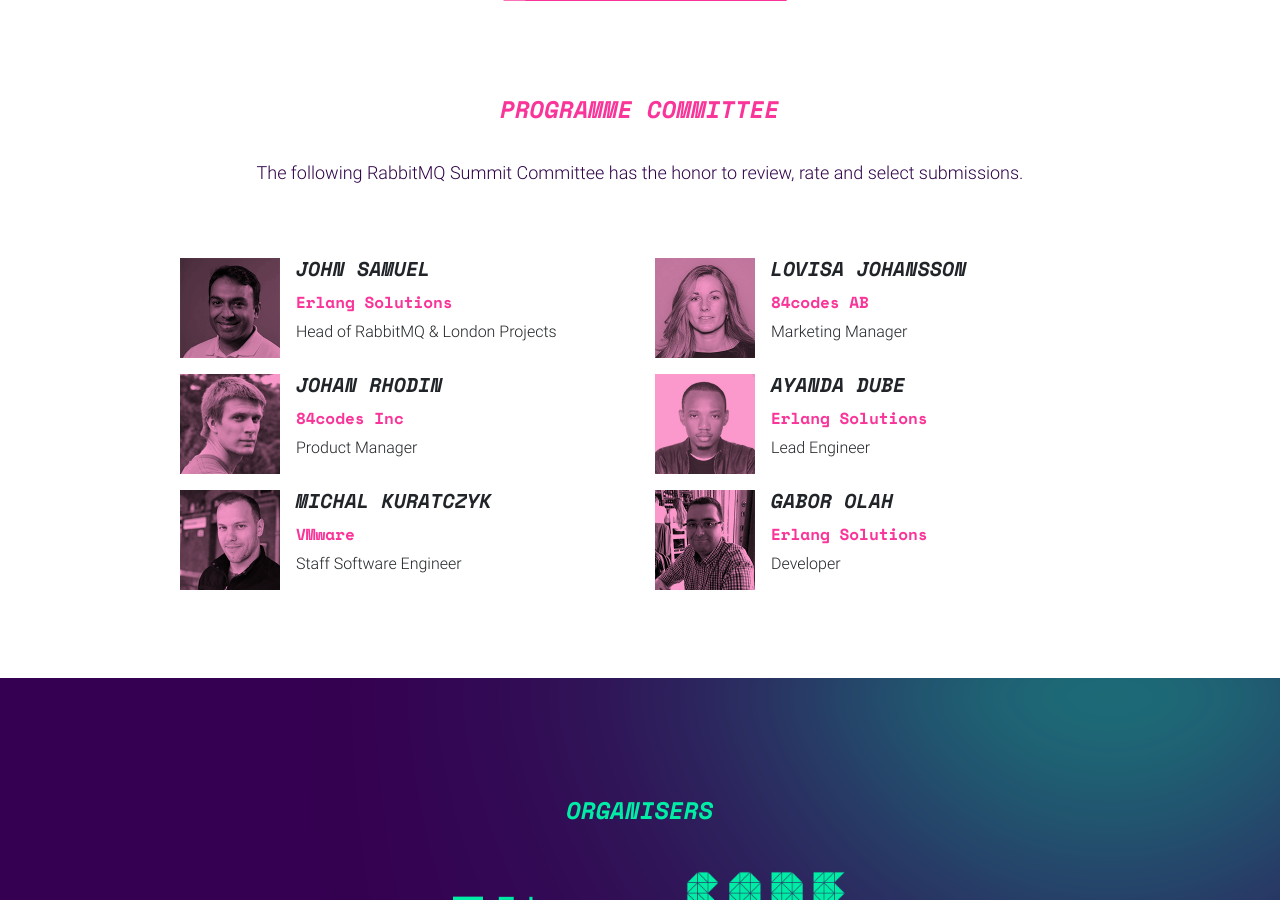
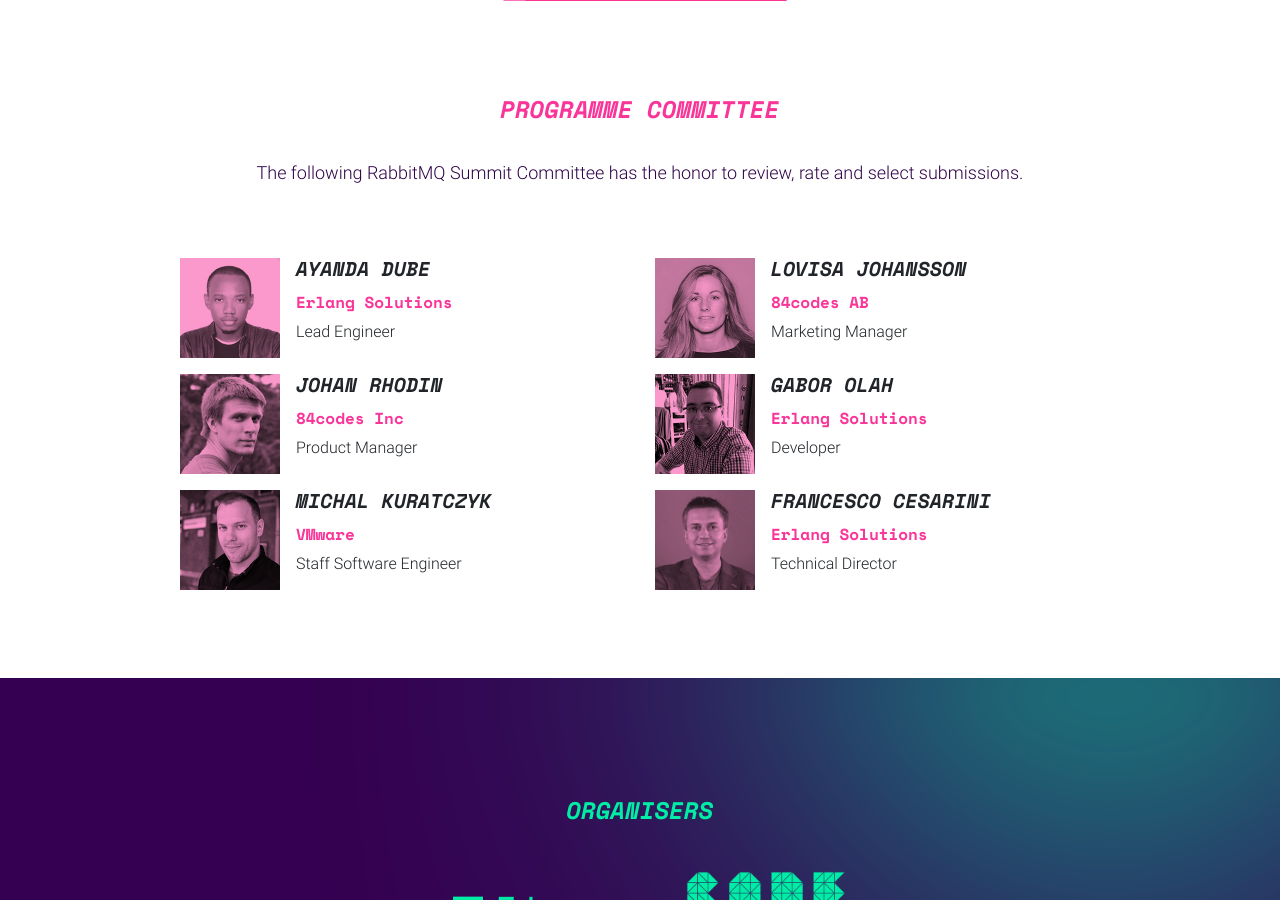
Before and after one commit to isabella232/rabbitmq-summit-1, a Jekyll site: the page built from index.html, in a window 1280 px wide and 900 px high, scrolled down 1429 px. Built offline with Jekyll 4.4.1, drawn with Linux system fonts in a browser that asks for light colours; nearby versions of some CDN libraries; comment, search, counter and statistics services are not loaded.

Commit message:
Adding Francesco to PC
hiding John Samuel

```diff
--- a/_data/committee.yml
+++ b/_data/committee.yml
@@ -1,7 +1,11 @@
-- name: John Samuel
+#- name: John Samuel
+#  company: Erlang Solutions
+#  title: Head of RabbitMQ & London Projects
+#  img: john-samuel.png
+- name: Ayanda Dube
   company: Erlang Solutions
-  title: Head of RabbitMQ & London Projects
-  img: john-samuel.png
+  title:  Lead Engineer
+  img: ayanda-dube.jpg
 - name: Lovisa Johansson
   company: 84codes AB
   title: Marketing Manager
@@ -10,15 +14,15 @@
   company: 84codes Inc
   title: Product Manager
   img: johan-rhodin.jpg
-- name: Ayanda Dube
+- name: Gabor Olah
   company: Erlang Solutions
-  title:  Lead Engineer
-  img: ayanda-dube.jpg
+  title: Developer
+  img: gabor-olah.png
 - name: Michal Kuratczyk
   company: VMware
   title: Staff Software Engineer
   img: michal-kuratczyk.jpeg
-- name: Gabor Olah
+- name: Francesco Cesarini
   company: Erlang Solutions
-  title: Developer
-  img: gabor-olah.png
+  title: Technical Director
+  img: francesco-cesarini.jpg
```
Also changed, not shown: img/committee/francesco-cesarini.jpg (added).
